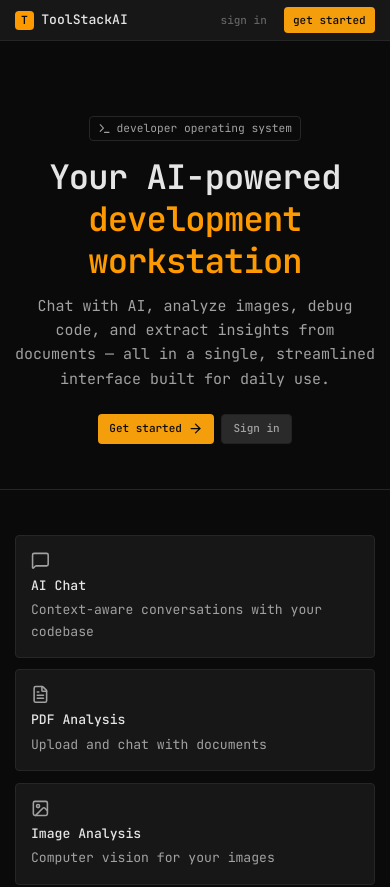
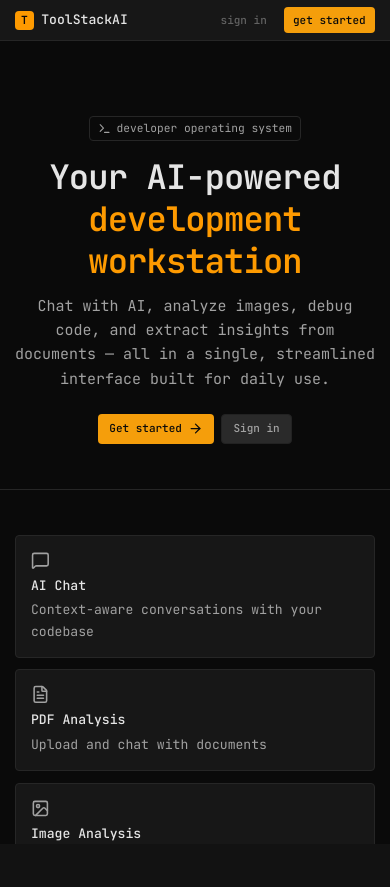
Before and after one commit to hritikS0/ToolstackAi, a React (Vite) app in the folder frontend/: page / in a window 390 px wide. Shown: the top 887 px of the page. After the commit the page ends 844 px from the top, so only its background shows below. Built offline with nearby package versions, Linux system fonts and the light colour scheme; no server answers.

Commit message:
fix: responsive settings layout and mobile scroll lock

```diff
--- a/frontend/src/index.css
+++ b/frontend/src/index.css
@@ -35,6 +35,12 @@
 * {
   scrollbar-width: thin;
   scrollbar-color: #2a2a2a transparent;
+}
+
+html,
+body {
+  height: 100%;
+  overflow: hidden;
 }
 
 body {
--- a/frontend/src/pages/settings.tsx
+++ b/frontend/src/pages/settings.tsx
@@ -114,7 +114,7 @@ export function SettingsPage() {
         </div>
 
         <div className="flex flex-col md:flex-row gap-6">
-          <nav className="flex md:flex-col overflow-x-auto md:overflow-x-visible no-scrollbar pb-3 md:pb-0 w-full md:w-60 shrink-0 gap-1 border-b border-base-800 md:border-b-0 md:sticky md:top-0 md:self-start" style={{ scrollbarWidth: 'none', msOverflowStyle: 'none' }}>
+          <nav className="flex md:flex-col overflow-x-auto md:overflow-x-visible no-scrollbar pt-4 pb-3 md:pt-0 md:pb-0 w-full md:w-60 shrink-0 gap-1 border-b border-base-800 md:border-b-0 sticky top-[-16px] md:top-0 z-10 bg-workspace" style={{ scrollbarWidth: 'none', msOverflowStyle: 'none' }}>
             {sections.map(s => (
               <button type="button" key={s.id} onClick={() => setActive(s.id)}
                 className={`flex items-center gap-2.5 px-3 py-2 rounded-[4px] text-[12px] transition-colors font-mono shrink-0 whitespace-nowrap ${
```
